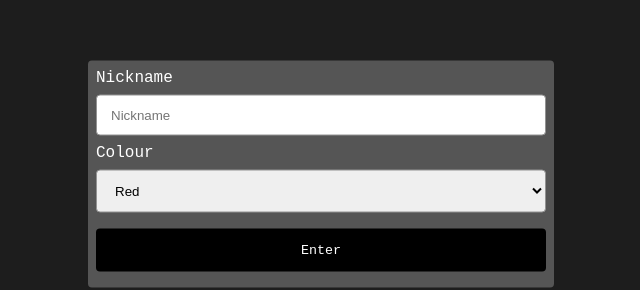
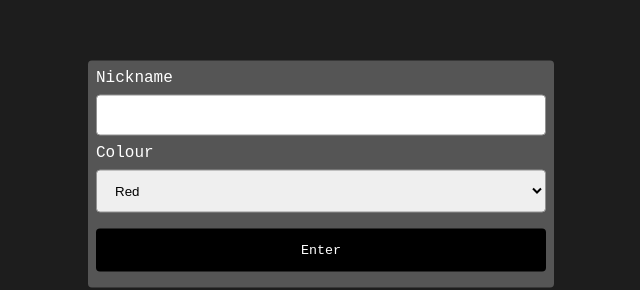
Before and after one commit to katearevir/seng513_a2, a website: page nickname.html in a window 1280 px wide. Shown: the part 226-516 px from the top of the page, 319-959 px from the left. Drawn offline with Linux system fonts and the light colour scheme.

Commit message:
remove placeholder

```diff
--- a/nickname.html
+++ b/nickname.html
@@ -22,6 +22,7 @@
             border-radius: 4px;
             box-sizing: border-box;
         }
+
         input[type=submit] {
             font-family: 'Courier New', Courier, monospace;
             width: 100%;
@@ -33,6 +34,7 @@
             border-radius: 4px;
             cursor: pointer;
         }
+
         div{
             width: 450px;
             padding: 8px;
@@ -49,7 +51,7 @@
     <div class="container">
         <form id="form" action="">
             <label for="name">Nickname</label>
-            <input type="text" name="nickname" placeholder="Nickname">
+            <input type="text" name="nickname">
 
             <label for="colour">Colour</label>
             <select id="colour" name="colour">
```
